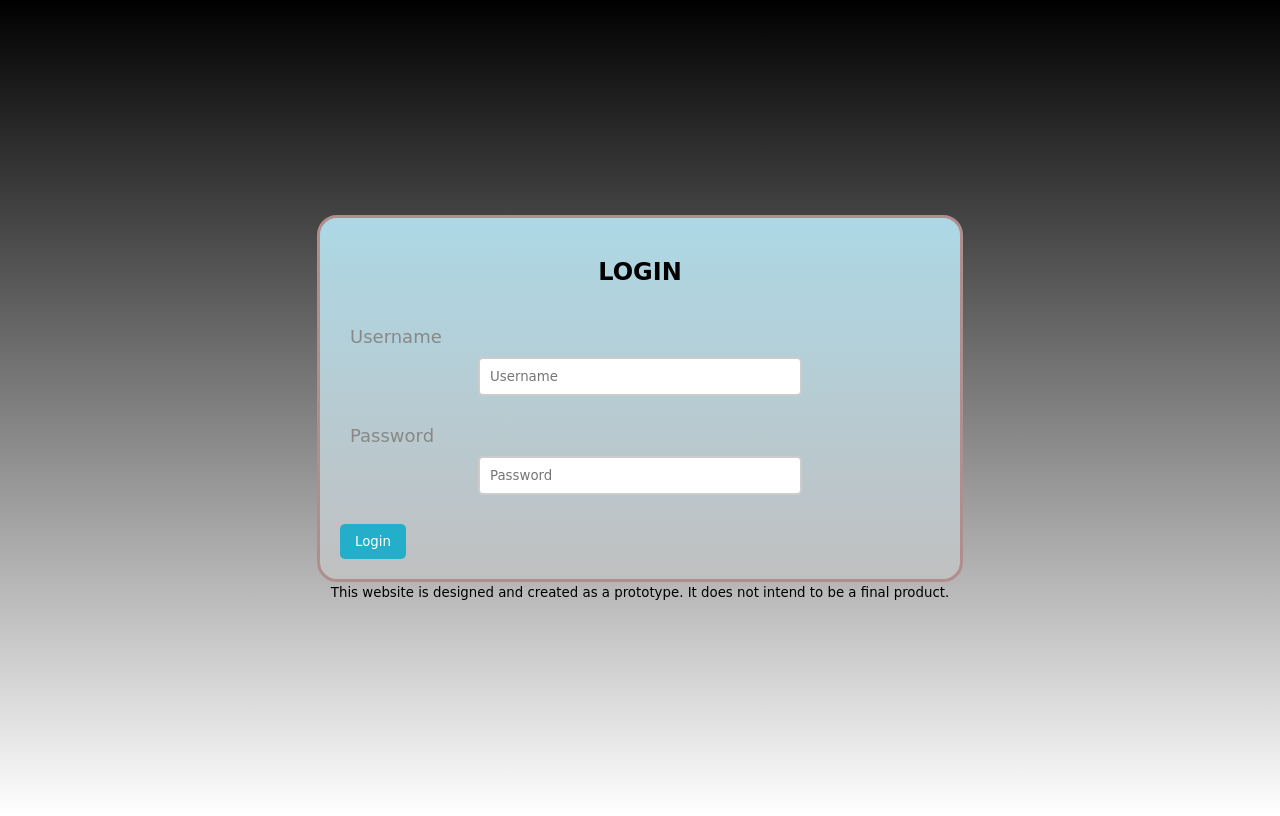
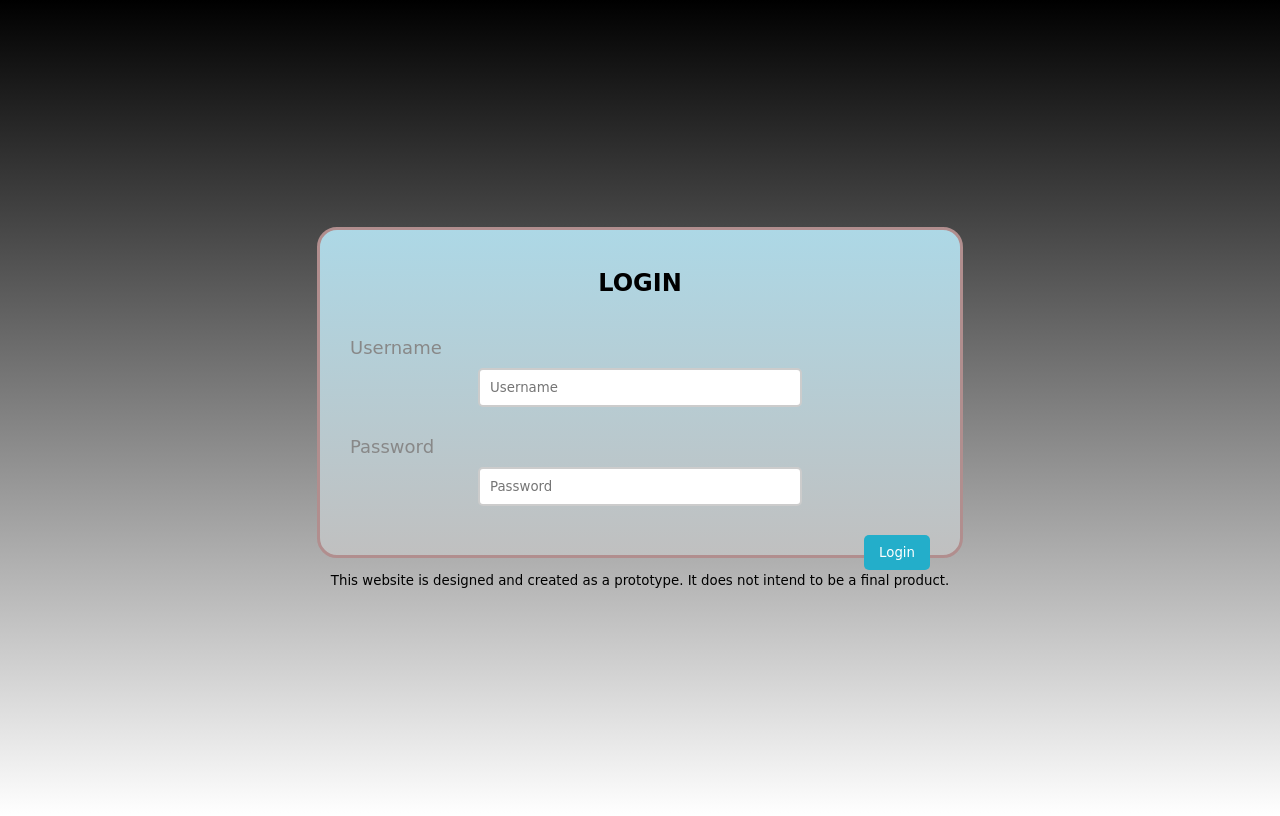
Before and after one commit to theGiuMac/pasd-PoC, a PHP site: page /index.php in a window 1280 px wide. Run offline with PHP 8.4, Linux system fonts and the light colour scheme.

Commit message:
Reverting floating

```diff
--- a/style.css
+++ b/style.css
@@ -51,7 +51,7 @@ label {
 }
 
 button {
-    float: center;
+    float: right;
     background: rgb(35, 174, 202);
     padding: 10px 15px;
     color: #fff;
```
